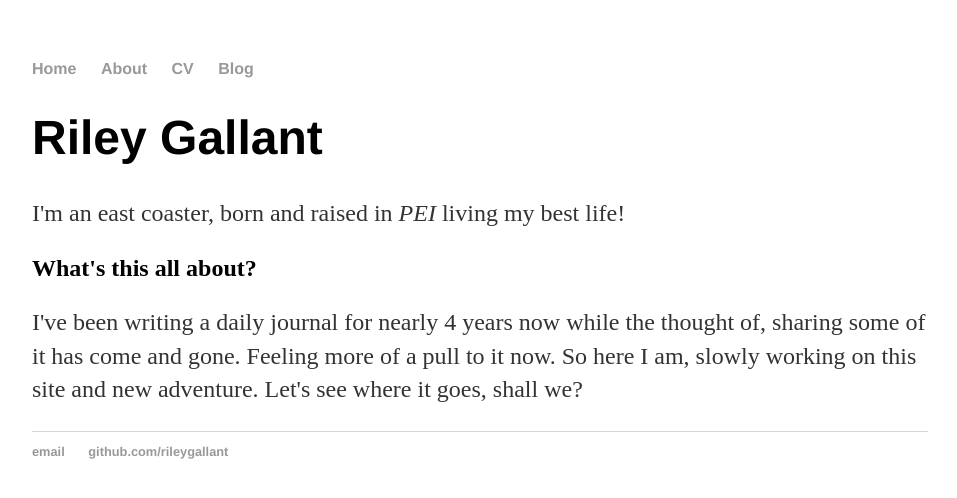
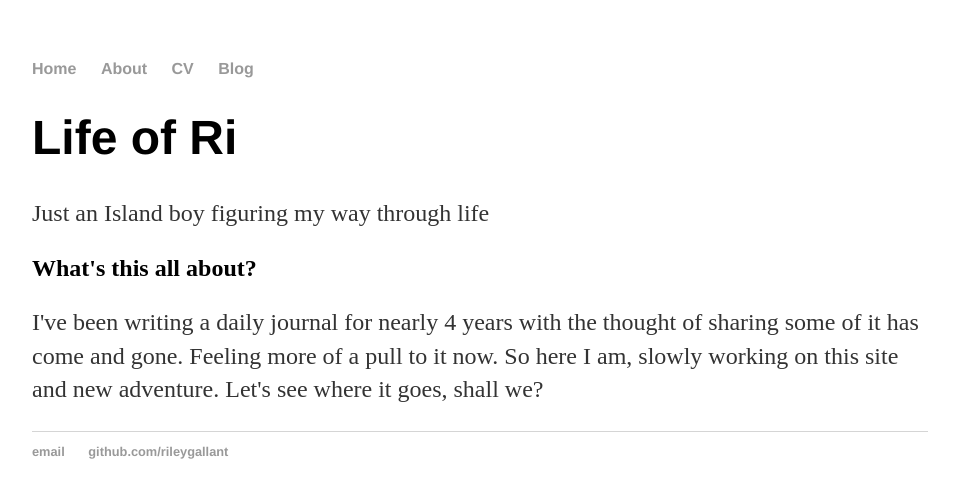
Before and after one commit to rileygallant/rileygallant.github.io, a Jekyll site: the page built from index.html, in a window 1280 px wide. Shown: the top 498 px of the page, without its empty margins (160-1117 px from the left). Built offline with Jekyll 4.4.1, drawn with Linux system fonts in a browser that asks for light colours.

Commit message:
Main header

```diff
--- a/index.html
+++ b/index.html
@@ -3,14 +3,13 @@ layout: default
 title: Riley Gallant
 ---
     		<div class="blurb">
-        		<h1>Riley Gallant</h1>
-				<p>I'm an east coaster, born and raised in <em>PEI</em> living my best life! </p>
+        		<h1>Life of Ri</h1>
+				<p>Just an Island boy figuring my way through life </p>
     		</div><!-- /.blurb -->
 
 			<div class="blurb">
         		<h2>What's this all about?</h2>
-				<p>
-					I've been writing a daily journal for nearly 4 years now while the thought of,
+				<p>I've been writing a daily journal for nearly 4 years with the thought of
 					sharing some of it has come and gone. Feeling more of a pull to it now.
 					So here I am, slowly working on this site and new adventure.
 					Let's see where it goes, shall we?
```
